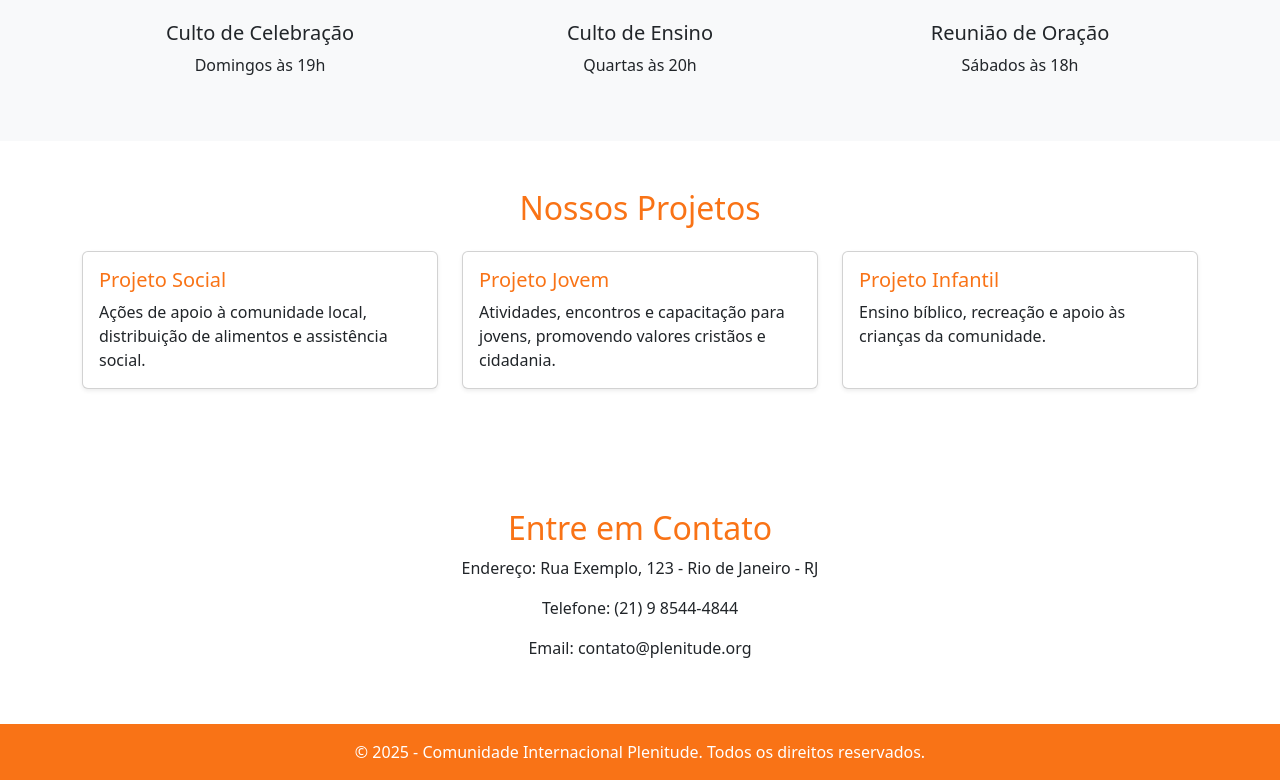
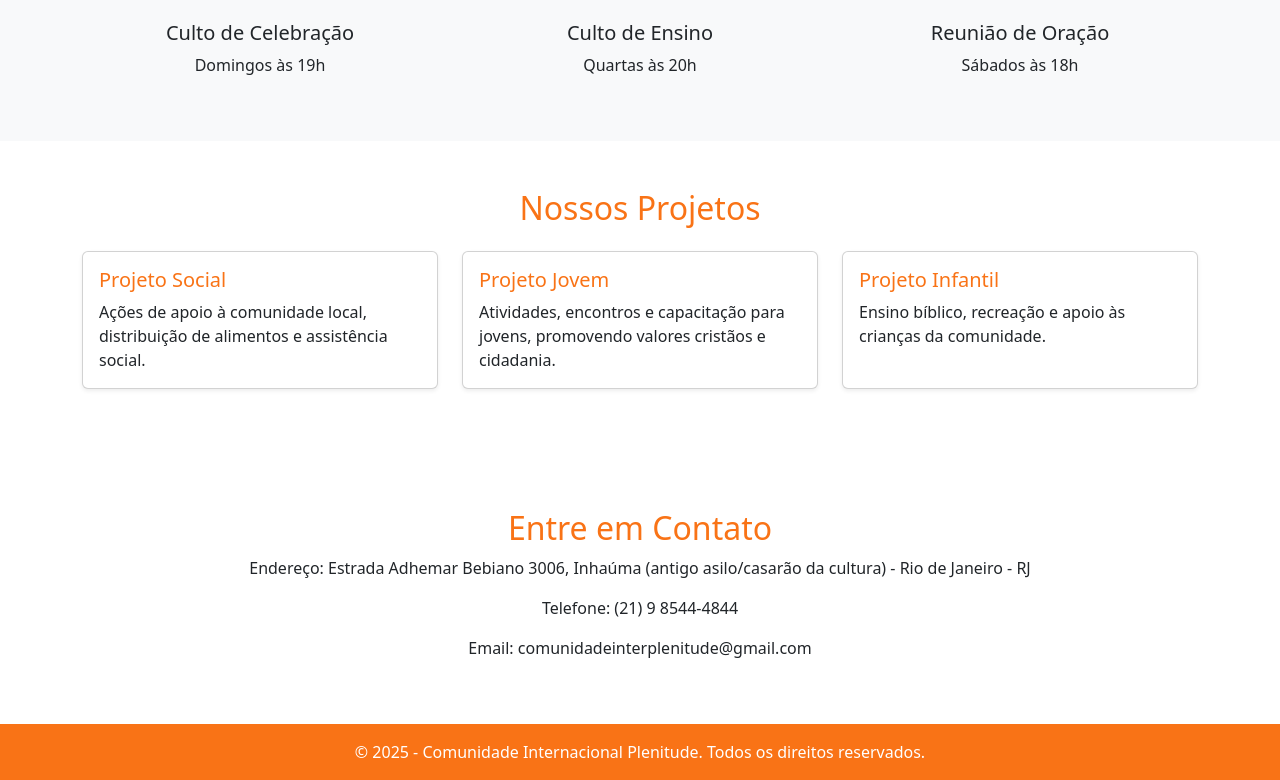
Before and after one commit to yuri41774/estodos2025.1, a plain HTML site: page index.html in a window 1280 px wide. Shown: the part 1118-1898 px from the top of the page. Drawn offline with nearby package versions, Linux system fonts and the light colour scheme.

Commit message:
fix: atualiza email e endereço de contato

```diff
--- a/index.html
+++ b/index.html
@@ -133,9 +133,9 @@
     <section id="contato" class="py-5">
         <div class="container text-center">
             <h2 class="text-laranja">Entre em Contato</h2>
-            <p>Endereço: Rua Exemplo, 123 - Rio de Janeiro - RJ</p>
+            <p>Endereço: Estrada Adhemar Bebiano 3006, Inhaúma (antigo asilo/casarão da cultura) - Rio de Janeiro - RJ</p>
             <p>Telefone: (21) 9 8544-4844</p>
-            <p>Email: contato@plenitude.org</p>
+            <p>Email: comunidadeinterplenitude@gmail.com</p>
         </div>
     </section>
 
```
